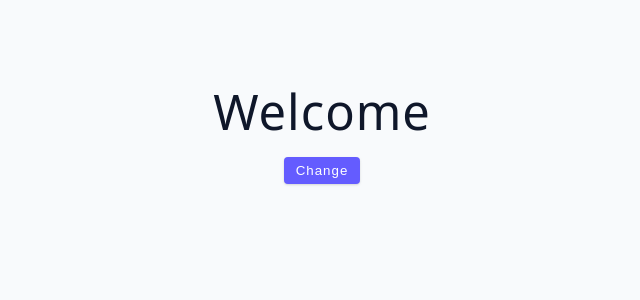
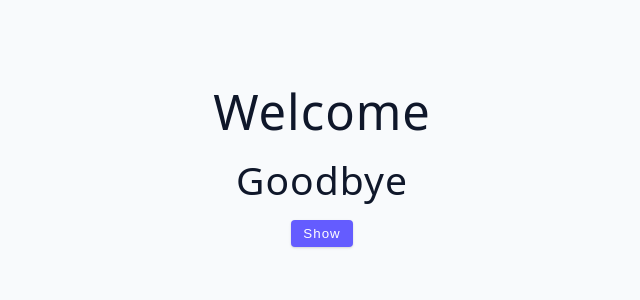
Before and after one commit to rpliszka1987/advanced-react, a React (Vite) app: page / in a window 1280 px wide. Shown: the top 300 px of the page, without its empty margins (318-958 px from the left). Built offline with nearby package versions, Linux system fonts and the light colour scheme.

Commit message:
Made button display a component on true

```diff
--- a/src/tutorial/03-conditional-rendering/starter/06-toggle-challenge.jsx
+++ b/src/tutorial/03-conditional-rendering/starter/06-toggle-challenge.jsx
@@ -3,16 +3,27 @@ import { useState } from 'react';
 const ToggleChallenge = () => {
   const [isVisible, setIsVisible] = useState(false);
 
+  const habndleButton = () => {
+    if(isVisible) {
+      setIsVisible(false)
+
+    }
+    setIsVisible(true)
+
+  }
+
   return (
     <div>
       <h1>Welcome</h1>
-      <button className='btn' type='button'>Change</button>
+      {isVisible ? <Hello /> : <Goodbye />}
+      {console.log(isVisible)}
+      <button className='btn' type='button' onClick={habndleButton}>{isVisible ? 'Hide' : 'Show'}</button>
     </div>
   )
 };
 
 const Hello = () => {
-  return <h2>Welcome</h2>
+  return <h2>Hello</h2>
 }
 
 const Goodbye = () => {
```
